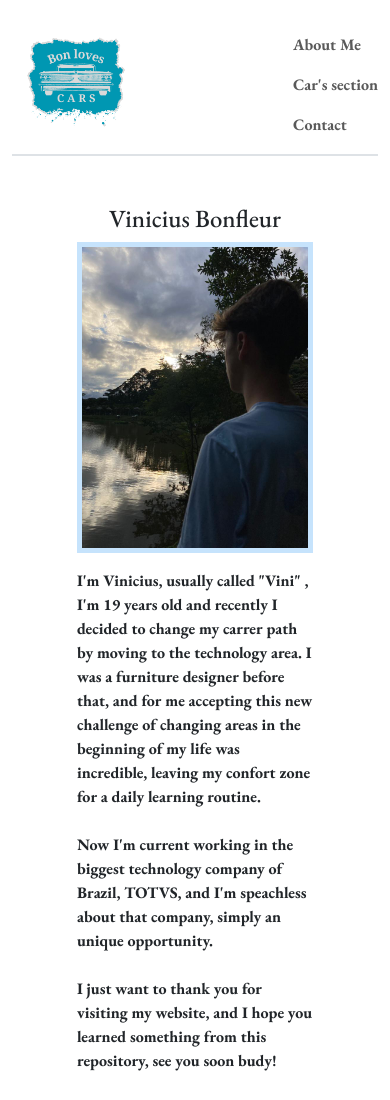
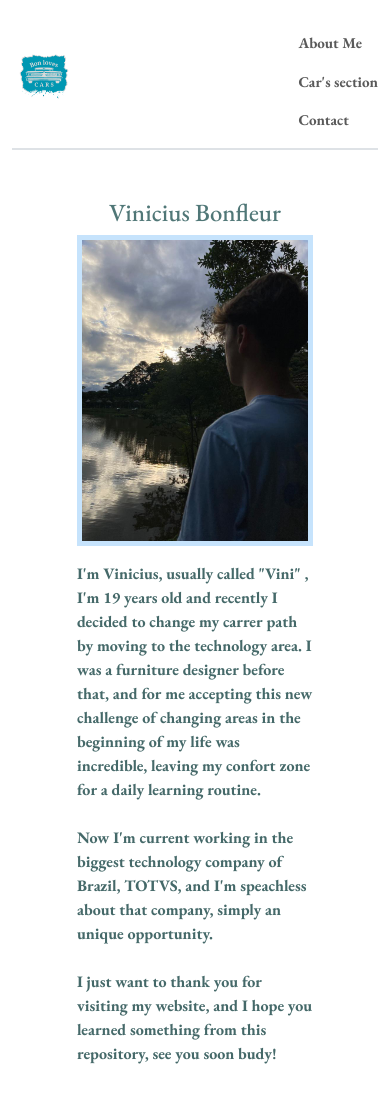
Before and after one commit to ViniBon/bon-loves-cars, a plain HTML site: page me.html in a window 390 px wide. Shown: the top 1100 px of the page. Drawn offline with nearby package versions, Linux system fonts and the light colour scheme.

Commit message:
Finishing the development

```diff
--- a/css/style.css
+++ b/css/style.css
@@ -5,6 +5,14 @@
     font-optical-sizing: auto;
     font-weight: 700;
     font-style: normal;
+}
+
+article{
+    color: rgb(69, 105, 105);
+}
+
+#page-title, figcaption, .nav-item{
+    color: rgb(80, 119, 119);
 }
 
 #logo{
@@ -40,3 +48,14 @@ figcaption{
     width: 100%;
     height: 100%;
 }
+
+@media  (max-width:800px){
+    #logo{
+        width: 64px;
+        height: 64px;
+    }
+
+    .nav-item{
+        font-size: 15px;
+    }
+}
--- a/me.html
+++ b/me.html
@@ -29,7 +29,7 @@
 
 
     <section class="container mt-5">
-        <h1 class="fs-2 text-center" >Vinicius Bonfleur</h1>
+        <h1 class="fs-2 text-center" id="page-title">Vinicius Bonfleur</h1>
         <div class="row">
             <main class="col-12">
                 <div class="row mb-3">
```
